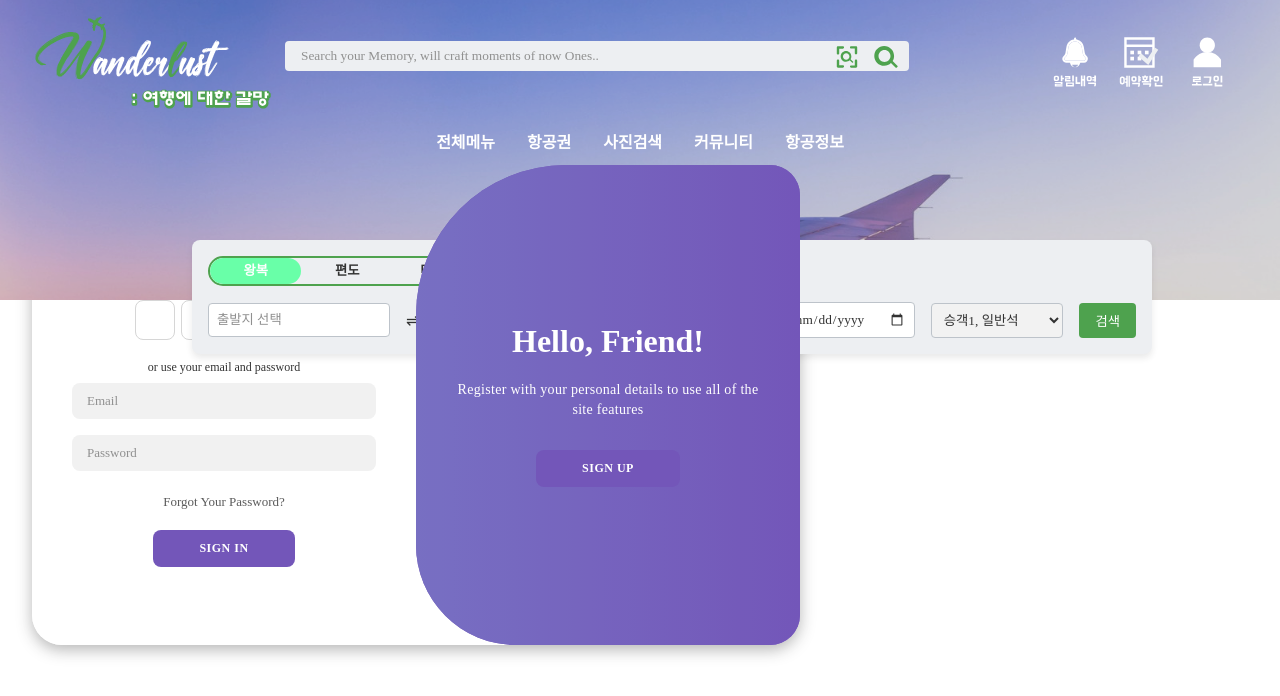
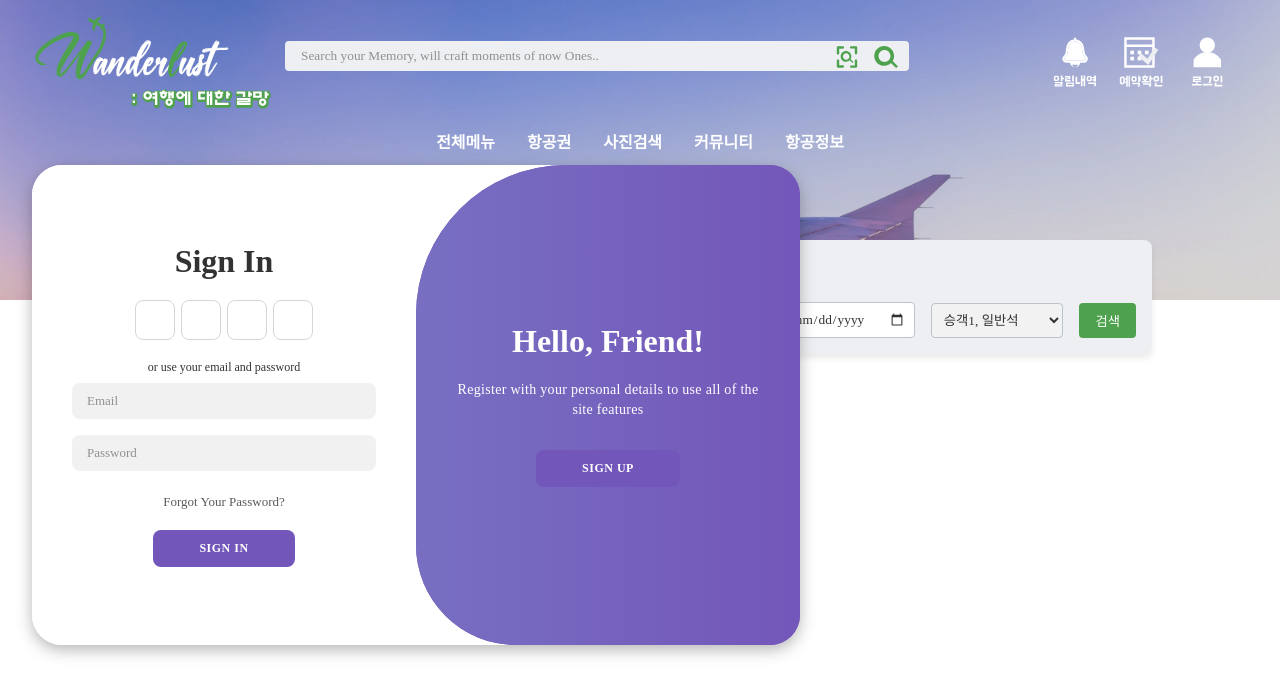
Before and after one commit to paesir-i-am/Wanderlust, a React (Create React App) app in the folder frontend/: page /login in a window 1280 px wide. Shown: the top 696 px of the page. Built offline with nearby package versions, Linux system fonts and the light colour scheme; a web font is replaced by a local one.

Commit message:
no message

```diff
--- a/frontend/src/pages/login/login.css
+++ b/frontend/src/pages/login/login.css
@@ -7,6 +7,7 @@
   opacity: 0.8;
 }
 #root .login-page {
+  z-index: 100000;
   align-items: center;
   justify-content: center;
   flex-direction: column;
--- a/frontend/src/pages/login/login.scss
+++ b/frontend/src/pages/login/login.scss
@@ -13,6 +13,7 @@ $wander-gray-500 : #adb5bd;
 
 
   .login-page {
+    z-index: 100000;
     align-items: center;
     justify-content: center;
     flex-direction: column;
```
Also changed, not shown: 2 other files (tests, documents, lock files or other folders).
